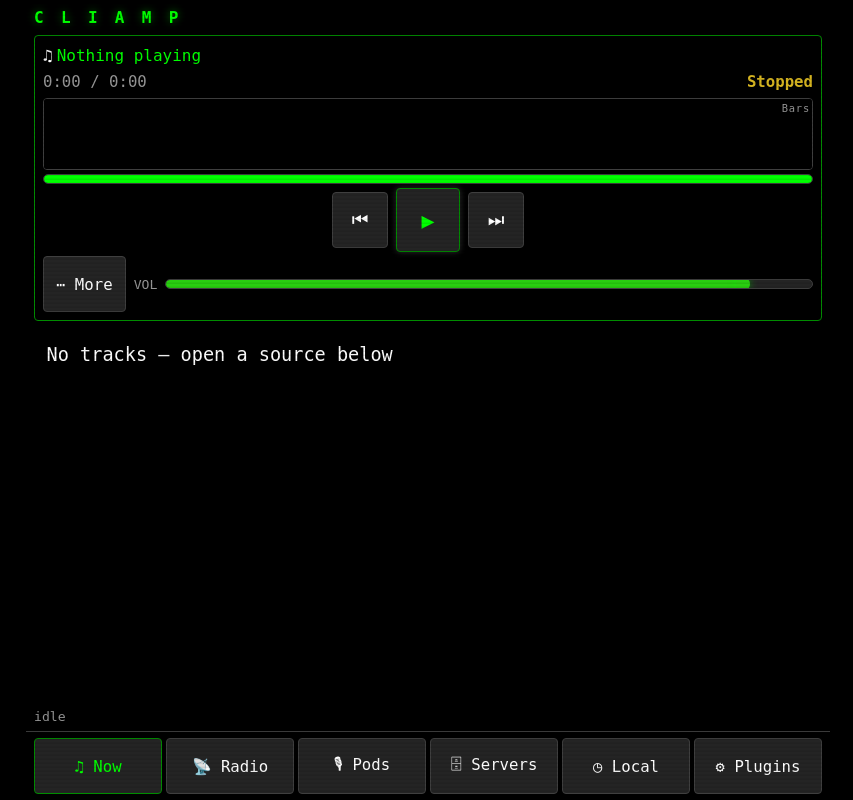
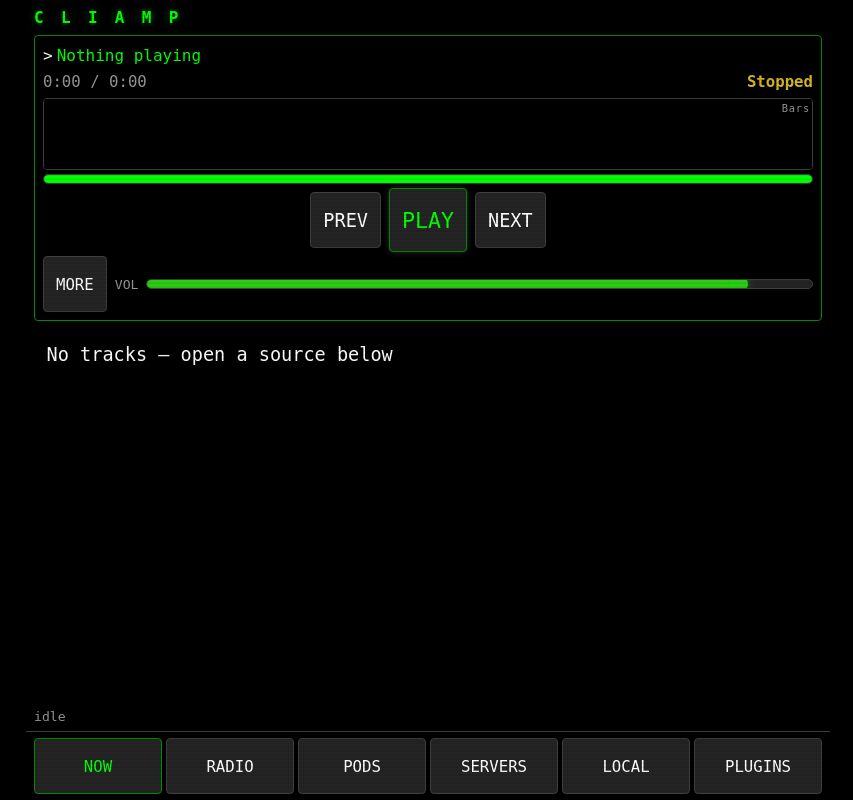
Before and after one commit to keylimesoda/cliamp-web, a React (Vite) app: page / in a window 1280 px wide. Shown: the whole page, without its empty margins (212-1065 px from the left). Built offline with nearby package versions, Linux system fonts and the light colour scheme.

Commit message:
Fix Pages worklet path and remove font-dependent controls

```diff
--- a/src/App.tsx
+++ b/src/App.tsx
@@ -19,12 +19,12 @@
 type Screen = "now" | "radio" | "podcast" | "servers" | "local" | "plugins";
 
 const NAV = [
-  { id: "now" as const, label: "♫ Now Playing", compactLabel: "♫ Now" },
-  { id: "radio" as const, label: "📡 Radio", compactLabel: "📡 Radio" },
-  { id: "podcast" as const, label: "🎙 Podcasts", compactLabel: "🎙 Pods" },
-  { id: "servers" as const, label: "🗄 Servers", compactLabel: "🗄 Servers" },
-  { id: "local" as const, label: "◷ Local", compactLabel: "◷ Local" },
-  { id: "plugins" as const, label: "⚙ Plugins", compactLabel: "⚙ Plugins" },
+  { id: "now" as const, label: "Now Playing", compactLabel: "NOW" },
+  { id: "radio" as const, label: "Radio", compactLabel: "RADIO" },
+  { id: "podcast" as const, label: "Podcasts", compactLabel: "PODS" },
+  { id: "servers" as const, label: "Servers", compactLabel: "SERVERS" },
+  { id: "local" as const, label: "Local", compactLabel: "LOCAL" },
+  { id: "plugins" as const, label: "Plugins", compactLabel: "PLUGINS" },
 ];
 
 function renderScreen(screen: Screen) {
--- a/src/components/NowPlaying.tsx
+++ b/src/components/NowPlaying.tsx
@@ -66,7 +66,7 @@
       <section className="nowplaying panel panel-accent">
         <div className="track-line">
           <span className="glyph" aria-hidden>
-            ♫
+            &gt;
           </span>
           <span className="name">{trackName(s.track)}</span>
         </div>
@@ -101,13 +101,13 @@
 
         <div className="transport">
           <button onClick={() => void s.prev()} aria-label="Previous">
-            ⏮
+            PREV
           </button>
           <button className="btn-primary" onClick={() => void s.toggle()} aria-label="Play/Pause">
-            {playing ? "⏸" : "▶"}
+            {playing ? "PAUSE" : "PLAY"}
           </button>
           <button onClick={() => void s.next()} aria-label="Next">
-            ⏭
+            NEXT
           </button>
         </div>
 
@@ -172,7 +172,7 @@
               aria-expanded={showAdvanced}
               aria-controls="advanced-controls"
             >
-              ⋯ More
+              MORE
             </button>
             <div className="volume-control">
               <span className="volume-label">VOL</span>
--- a/src/core/audio/engine.ts
+++ b/src/core/audio/engine.ts
@@ -94,7 +94,8 @@
     this.initPromise = (async () => {
       const ctx = new AudioContext({ latencyHint: "interactive" });
       this.ctx = ctx;
-      await ctx.audioWorklet.addModule("/worklets/wsola.js");
+      const workletUrl = new URL("worklets/wsola.js", document.baseURI).href;
+      await ctx.audioWorklet.addModule(workletUrl);
 
       const source = ctx.createMediaElementSource(this.element);
 
```
